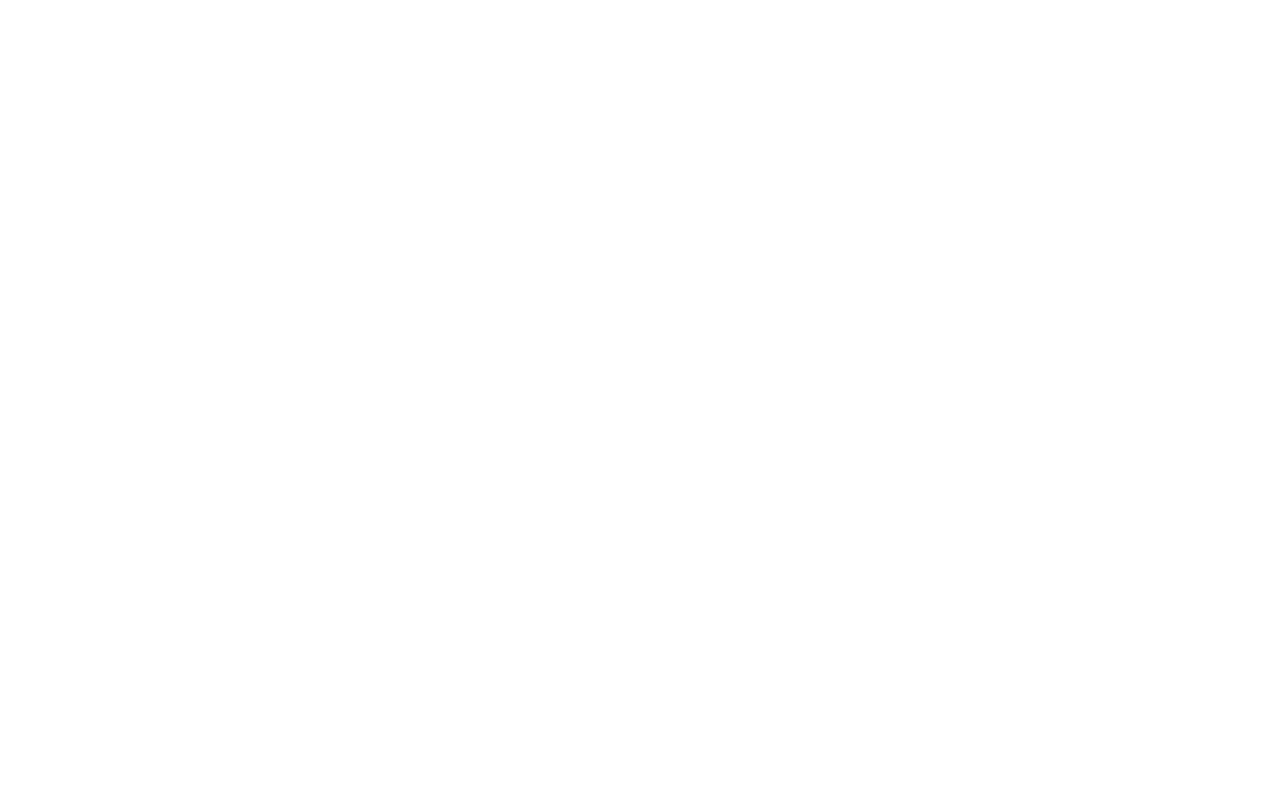
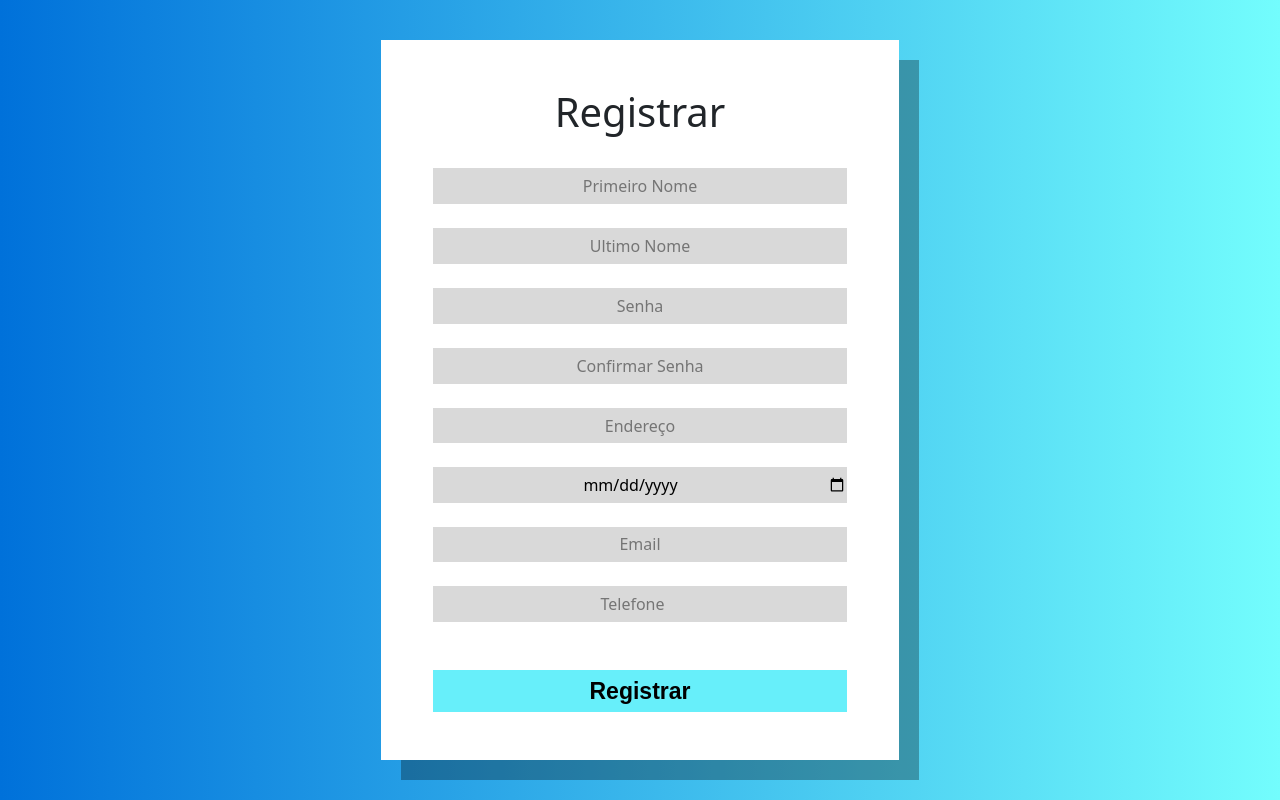
Before and after one commit to GabrielVictor159/Bazar-IVR-FrontEnd, a React (Vite) app: page /Registrar in a window 1280 px wide. Built offline with nearby package versions, Linux system fonts and the light colour scheme.

Commit message:
pagina de cadastro de usuarios

```diff
--- a/src/views/Registrar/Registrar.css
+++ b/src/views/Registrar/Registrar.css
@@ -0,0 +1,34 @@
+.ContainerRegistar{
+    width: 518px;
+    height: 90%;
+    background-color: white;
+    box-shadow: 20px 20px 0px rgba(0, 0, 0, 0.3);
+    display: flex;
+    flex-direction: column;
+    align-items: center;
+
+}
+.TituloRegistrar{
+    font-size: 40px;
+}
+.inputRegistrar{
+    width: 80%;
+    height: 60px;
+    background-color: #D9D9D9;
+    border: none;
+    text-align: center;
+}
+.ButtonRegistrar{
+    width: 80%;
+    height: 70px;
+    background-color: #67EFFA;
+    font-size: 23px;
+    font-family: Arial, Helvetica, sans-serif;
+    font-weight: bold;
+    border: none;
+    transition: all 0.5s;
+
+}
+.ButtonRegistrar:hover{
+    background-color: #3c989e;
+}
--- a/src/views/Registrar/Registrar.jsx
+++ b/src/views/Registrar/Registrar.jsx
@@ -1,14 +1,106 @@
-import React, { useEffect, useRef } from "react";
+import React, { useEffect, useRef, useState } from "react";
+import "./Registrar.css"
+export default function Registrar(props) {
+    const windowSize = useRef([window.innerWidth, window.innerHeight]);
+    const [FirstName, setFirstName] = useState('');
+    const [LastName, setLastName] = useState('');
+    const [Password, setPassword] = useState('');
+    const [ConfirmPassword, setConfirmPassword] = useState('');
+    const [Endereco, setEndereco] = useState('');
+    const [DataDeNascimento, setDataDeNascimento] = useState('');
+    const [Email, setEmail] = useState('');
+    const [Telefone, setTelefone] = useState('');
 
-export default function Registrar(props){
-    const windowSize = useRef([window.innerWidth, window.innerHeight]);
+    useEffect(() => {
+        document.body.style.background = 'linear-gradient(90deg, #0071DA 0%, #73FDFD 100%)'
+    }, [])
 
+    const sendSolicitacao = async ()=>{
+        if(Password !== ConfirmPassword){
+            alert('Senha diferentes')
+            return false;
+        }
+        if(Password.length <7){
+            alert('Senha muito pequena, por favor escreva uma senha com pelo menos 7 digitos')
+            return false;
+        }
+        if(FirstName.length <3 || LastName.length<3){
+            alert('Nomes Invalidos')
+            return false;
+        }
+        if(Endereco.length <7){
+            alert('Endereço invalido')
+            return false;
+        }
+        let dataAtual = new Date()
+        if((parseInt(dataAtual.toISOString().substring(0,4))-parseInt(DataDeNascimento.substring(0,4))) <18){
+            console.log("idade invalida, apenas pessoas maiores de idade podem se registrar")
+            return false;
+        }
+        let data ={
+            FirstName: FirstName,
+            LastName: LastName,
+            Senha: Password,
+            Endereco: Endereco,
+            DataDeNascimento: DataDeNascimento,
+            Email: Email,
+            Telefone:Telefone
+        }
+        const response = await fetch("http://localhost:3030/CadastrarSolicitacao", {
+            method: 'POST',
+            mode: 'cors',
+            cache: 'no-cache',
+            credentials: 'same-origin',
+            headers: {
+              'Content-Type': 'application/json'
 
-    return(
+            },
+            redirect: 'follow',
+            referrerPolicy: 'no-referrer',
+            body: JSON.stringify(data)
+          });
+          const respostaTexto = await response.text()
+
+          if(respostaTexto!="Sucesso"){
+            alert(respostaTexto)
+          }
+          else{
+            alert('trocar de pagina')
+          }
+
+    }
+    return (
         <>
-        <div className="ContainerBody" style={{height:windowSize.current[1]}}>
-
-        </div>
+            <div className="ContainerBody" style={{ height: windowSize.current[1] }}>
+                <div className="ContainerRegistar">
+                    <br />
+                    <br />
+                    <h6 className="TituloRegistrar">
+                        Registrar
+                    </h6>
+                    <br />
+                    <input type={'text'} placeholder={'Primeiro Nome'} className="inputRegistrar" onChange={e => setFirstName(e.target.value)} />
+                    <br />
+                    <input type={'text'} placeholder={'Ultimo Nome'} className="inputRegistrar" onChange={e => setLastName(e.target.value)} />
+                    <br />
+                    <input type={'password'} placeholder={'Senha'} className="inputRegistrar" onChange={e => setPassword(e.target.value)} />
+                    <br />
+                    <input type={'password'} placeholder={'Confirmar Senha'} className="inputRegistrar" onChange={e => setConfirmPassword(e.target.value)} />
+                    <br />
+                    <input type={'text'} placeholder={'Endereço'} className="inputRegistrar" onChange={e => setEndereco(e.target.value)} />
+                    <br />
+                    <input type={'date'} placeholder={'Data de Nascimento'} className="inputRegistrar" onChange={e => setDataDeNascimento(e.target.value)} />
+                    <br />
+                    <input type={'email'} placeholder={'Email'} className="inputRegistrar" onChange={e => setEmail(e.target.value)} />
+                    <br />
+                    <input type={'number'} placeholder={'Telefone'} className="inputRegistrar" onChange={e => setTelefone(e.target.value)} />
+                    <br />
+                    <br />
+                    <button className="ButtonRegistrar" onClick={sendSolicitacao}>Registrar</button>
+                    <br />
+                    <br />
+                </div>
+            </div>
         </>
     );
 }
```
